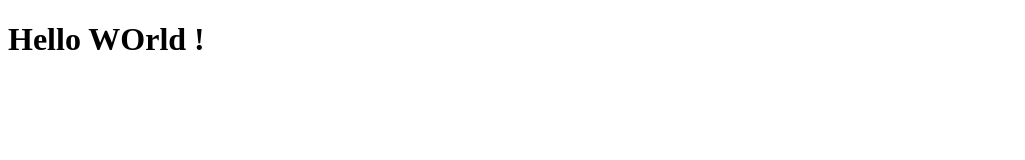
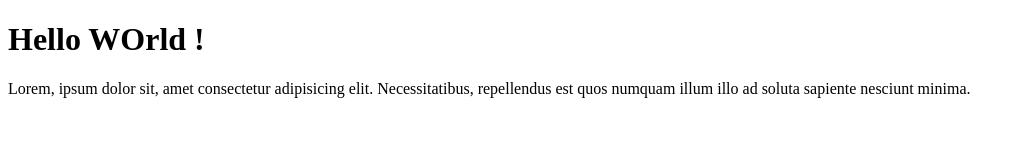
Before and after one commit to maskunandrianto/git-test2, a plain HTML site: page index.html in a window 1280 px wide. Shown: the whole page, without its empty margins (0-1025 px from the left). Drawn offline with Linux system fonts and the light colour scheme.

Commit message:
Menambahkan paragraf

```diff
--- a/index.html
+++ b/index.html
@@ -8,6 +8,7 @@
 <body>
 
 	<h1>Hello WOrld !</h1>
+	<p>Lorem, ipsum dolor sit, amet consectetur adipisicing elit. Necessitatibus, repellendus est quos numquam illum illo ad soluta sapiente nesciunt minima.</p>
 
 </body>
 </html>
```
